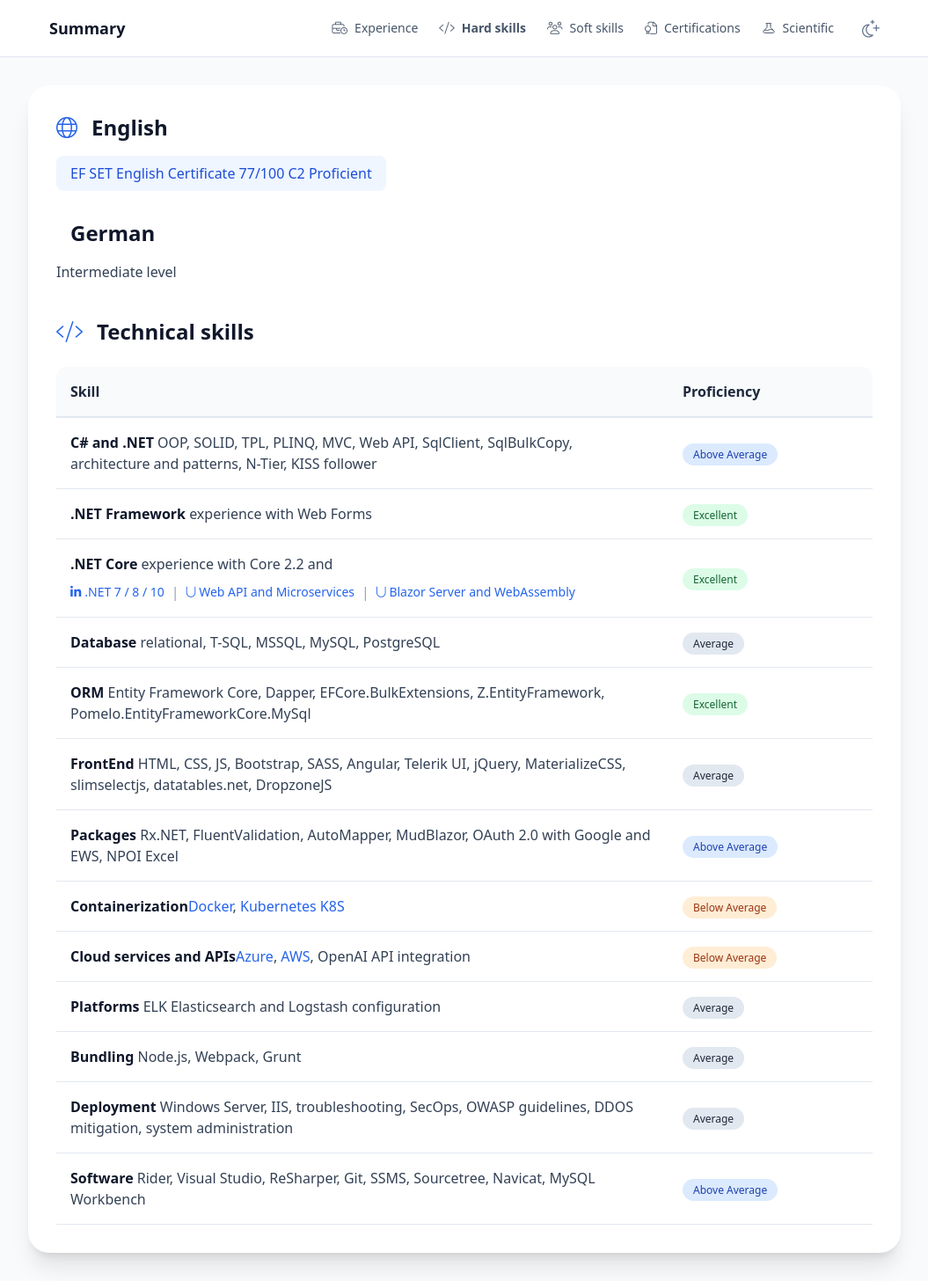
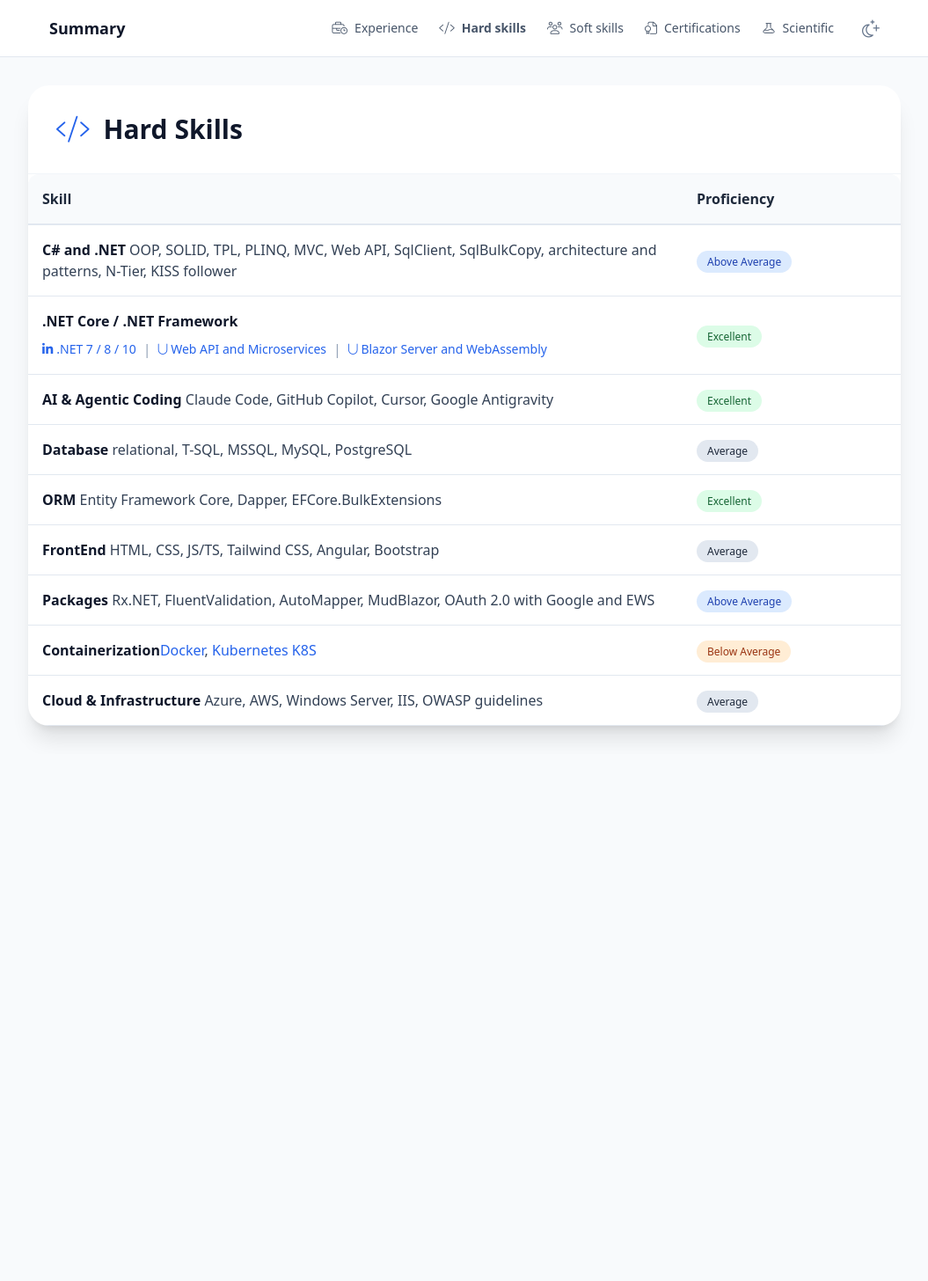
Before and after one commit to sytnik/sytnik.github.io, an Angular app in the folder SytnikGithub/: page /technical in a window 1280 px wide. Shown: the whole page at 88% size, without its empty margins (112-1167 px from the left). After the commit the page ends 857 px from the top, so only its background shows below. Built offline with nearby package versions, Linux system fonts and the light colour scheme.

Commit message:
feat: update hard and soft skills based on assessment presentation and modern practices

```diff
--- a/SytnikGithub/src/app/soft/soft.component.html
+++ b/SytnikGithub/src/app/soft/soft.component.html
@@ -5,27 +5,32 @@
   <ul class="space-y-6">
     <li class="relative pl-6 before:content-[''] before:absolute before:left-0 before:top-2.5 before:w-2 before:h-2 before:bg-blue-500 before:rounded-full">
       <div class="text-lg text-slate-600 dark:text-slate-300 leading-relaxed">
-        <strong class="text-slate-900 dark:text-white font-bold">Teamwork and effective communication.</strong> I have experience working in a large international team with coworkers in Denmark and India on production projects. Concurrently, I collaborated with a Ukrainian educational institution on a side project.
+        <strong class="text-slate-900 dark:text-white font-bold">Teamwork and Scrum participation.</strong> I collaborate effectively across distributed international teams, ensuring technical delivery aligns with business objectives. I play an influential role in Scrum ceremonies by providing technical insights to mitigate blockers early.
       </div>
     </li>
     <li class="relative pl-6 before:content-[''] before:absolute before:left-0 before:top-2.5 before:w-2 before:h-2 before:bg-blue-500 before:rounded-full">
       <div class="text-lg text-slate-600 dark:text-slate-300 leading-relaxed">
-        <strong class="text-slate-900 dark:text-white font-bold">Mentorship.</strong> I participated twice in the Top Gun Lab .NET Course as a mentor. I also conducted the Beetroot Academy .NET IT course twice. I recently started streaming advanced .NET and C# content on YouTube.
+        <strong class="text-slate-900 dark:text-white font-bold">Mentorship and education.</strong> I have led .NET educational courses for 5 student groups at TEAM International and Beetroot Academy. I guided students from programming basics to building full-stack applications, with over 50 percent successfully securing developer roles.
       </div>
     </li>
     <li class="relative pl-6 before:content-[''] before:absolute before:left-0 before:top-2.5 before:w-2 before:h-2 before:bg-blue-500 before:rounded-full">
       <div class="text-lg text-slate-600 dark:text-slate-300 leading-relaxed">
-        <strong class="text-slate-900 dark:text-white font-bold">Dependability and ambition.</strong> I have built a consistent career path. I advanced from a Trainee to a Middle .NET Developer at EPAM Systems. Concurrently, I progressed from a part-time Assistant to a Lead Engineer at KHAI.
+        <strong class="text-slate-900 dark:text-white font-bold">Leadership and conflict resolution.</strong> I completed the Soft Skills Plus course to refine my negotiation and conflict-resolution abilities. I maintain strong team engagement across diverse backgrounds while balancing peer code reviews with constructive and practical feedback.
       </div>
     </li>
     <li class="relative pl-6 before:content-[''] before:absolute before:left-0 before:top-2.5 before:w-2 before:h-2 before:bg-blue-500 before:rounded-full">
       <div class="text-lg text-slate-600 dark:text-slate-300 leading-relaxed">
-        <strong class="text-slate-900 dark:text-white font-bold">Time management.</strong> I efficiently prioritize and resolve tasks. This skill helps me balance professional responsibilities with educational activities, mentoring tasks, and an active lifestyle.
+        <strong class="text-slate-900 dark:text-white font-bold">Sustainable productivity.</strong> I advocate for a healthy work-life balance within the team to prevent burnout and ensure long-term performance. I efficiently prioritize tasks to balance professional responsibilities with PhD research and mentoring activities.
       </div>
     </li>
     <li class="relative pl-6 before:content-[''] before:absolute before:left-0 before:top-2.5 before:w-2 before:h-2 before:bg-blue-500 before:rounded-full">
       <div class="text-lg text-slate-600 dark:text-slate-300 leading-relaxed">
-        <strong class="text-slate-900 dark:text-white font-bold">Willingness to learn.</strong> I started my career with basic .NET application development and system administration. Over the last 8 years, I have gained extensive experience in enterprise application development. I mastered technologies like Web Forms and MVC, while adopting modern frameworks like .NET Core and Blazor.
+        <strong class="text-slate-900 dark:text-white font-bold">Predictability and resilience.</strong> To guarantee uninterrupted delivery regardless of external conditions, I maintain a Business Continuity Plan with resilient power and internet infrastructure. This ensures total predictability for the team.
+      </div>
+    </li>
+    <li class="relative pl-6 before:content-[''] before:absolute before:left-0 before:top-2.5 before:w-2 before:h-2 before:bg-blue-500 before:rounded-full">
+      <div class="text-lg text-slate-600 dark:text-slate-300 leading-relaxed">
+        <strong class="text-slate-900 dark:text-white font-bold">Proactive learning and responsible AI use.</strong> Over the last 8 years, I have continuously expanded my enterprise development expertise. I apply a structured framework to integrate AI tools responsibly into daily engineering workflows.
       </div>
     </li>
   </ul>
--- a/SytnikGithub/src/app/technical/technical.component.html
+++ b/SytnikGithub/src/app/technical/technical.component.html
@@ -1,21 +1,6 @@
-<div class="bg-white dark:bg-slate-800 rounded-3xl shadow-xl p-6 md:p-8 transition-colors duration-300">
-
-  <div class="mb-10">
-    <h2 class="text-2xl font-extrabold text-slate-900 dark:text-white mb-4 flex items-center">
-      <i class="fal fa-globe text-blue-600 dark:text-blue-400 mr-4"></i>English
-    </h2>
-    <a href="http://www.efset.org/cert/g5h4uK" class="inline-flex items-center px-4 py-2 bg-blue-50 dark:bg-slate-700 text-blue-700 dark:text-blue-300 rounded-lg hover:bg-blue-100 dark:hover:bg-slate-600 transition-colors">
-      EF SET English Certificate 77/100 C2 Proficient
-    </a>
-
-    <h2 class="text-2xl font-extrabold text-slate-900 dark:text-white mt-8 mb-4 flex items-center">
-      <i class="fal fa-language text-blue-600 dark:text-blue-400 mr-4"></i>German
-    </h2>
-    <p class="text-slate-700 dark:text-slate-300">Intermediate level</p>
-  </div>
-
-  <h2 class="text-2xl font-extrabold text-slate-900 dark:text-white mb-6 flex items-center">
-    <i class="fal fa-code text-blue-600 dark:text-blue-400 mr-4"></i>Technical skills
+<div class="bg-white dark:bg-slate-800 rounded-3xl shadow-xl overflow-hidden transition-colors duration-300">
+  <h2 class="text-3xl font-extrabold p-6 md:p-8 text-slate-900 dark:text-white flex items-center border-b border-slate-100 dark:border-slate-700">
+    <i class="fal fa-code text-blue-600 dark:text-blue-400 mr-4"></i> Hard Skills
   </h2>
 
   <div class="overflow-x-auto">
@@ -35,13 +20,7 @@
         </tr>
         <tr class="hover:bg-slate-50 dark:hover:bg-slate-700/50 transition-colors">
           <td class="p-4">
-            <strong class="text-slate-900 dark:text-white">.NET Framework</strong> experience with Web Forms
-          </td>
-          <td class="p-4"><span class="px-3 py-1 bg-green-100 text-green-800 dark:bg-green-900/30 dark:text-green-300 rounded-full text-xs font-medium">Excellent</span></td>
-        </tr>
-        <tr class="hover:bg-slate-50 dark:hover:bg-slate-700/50 transition-colors">
-          <td class="p-4">
-            <strong class="text-slate-900 dark:text-white">.NET Core</strong> experience with Core 2.2 and
+            <strong class="text-slate-900 dark:text-white">.NET Core / .NET Framework</strong>
             <div class="mt-2 flex flex-wrap gap-2">
               <a href="https://www.linkedin.com/learning/certificates/f453666c9369501b8ec8531fd1493a72be0eeb619167995643e936c4eb8f521d?lipi=urn%3Ali%3Apage%3Ad_flagship3_profile_view_base_certifications_details%3BWhJOafnCT46N2n0r6bbuug%3D%3D" class="inline-flex items-center text-blue-600 dark:text-blue-400 hover:underline text-sm"><i class="fab fa-linkedin-in mr-1"></i> .NET 7 / 8 / 10</a>
               <span class="text-slate-400">|</span>
@@ -54,25 +33,31 @@
         </tr>
         <tr class="hover:bg-slate-50 dark:hover:bg-slate-700/50 transition-colors">
           <td class="p-4">
+            <strong class="text-slate-900 dark:text-white">AI &amp; Agentic Coding</strong> Claude Code, GitHub Copilot, Cursor, Google Antigravity
+          </td>
+          <td class="p-4"><span class="px-3 py-1 bg-green-100 text-green-800 dark:bg-green-900/30 dark:text-green-300 rounded-full text-xs font-medium">Excellent</span></td>
+        </tr>
+        <tr class="hover:bg-slate-50 dark:hover:bg-slate-700/50 transition-colors">
+          <td class="p-4">
             <strong class="text-slate-900 dark:text-white">Database</strong> relational, T-SQL, MSSQL, MySQL, PostgreSQL
           </td>
           <td class="p-4"><span class="px-3 py-1 bg-slate-200 text-slate-800 dark:bg-slate-700 dark:text-slate-300 rounded-full text-xs font-medium">Average</span></td>
         </tr>
         <tr class="hover:bg-slate-50 dark:hover:bg-slate-700/50 transition-colors">
           <td class="p-4">
-            <strong class="text-slate-900 dark:text-white">ORM</strong> Entity Framework Core, Dapper, EFCore.BulkExtensions, Z.EntityFramework, Pomelo.EntityFrameworkCore.MySql
+            <strong class="text-slate-900 dark:text-white">ORM</strong> Entity Framework Core, Dapper, EFCore.BulkExtensions
           </td>
           <td class="p-4"><span class="px-3 py-1 bg-green-100 text-green-800 dark:bg-green-900/30 dark:text-green-300 rounded-full text-xs font-medium">Excellent</span></td>
         </tr>
         <tr class="hover:bg-slate-50 dark:hover:bg-slate-700/50 transition-colors">
           <td class="p-4">
-            <strong class="text-slate-900 dark:text-white">FrontEnd</strong> HTML, CSS, JS, Bootstrap, SASS, Angular, Telerik UI, jQuery, MaterializeCSS, slimselectjs, datatables.net, DropzoneJS
+            <strong class="text-slate-900 dark:text-white">FrontEnd</strong> HTML, CSS, JS/TS, Tailwind CSS, Angular, Bootstrap
           </td>
           <td class="p-4"><span class="px-3 py-1 bg-slate-200 text-slate-800 dark:bg-slate-700 dark:text-slate-300 rounded-full text-xs font-medium">Average</span></td>
         </tr>
         <tr class="hover:bg-slate-50 dark:hover:bg-slate-700/50 transition-colors">
           <td class="p-4">
-            <strong class="text-slate-900 dark:text-white">Packages</strong> Rx.NET, FluentValidation, AutoMapper, MudBlazor, OAuth 2.0 with Google and EWS, NPOI Excel
+            <strong class="text-slate-900 dark:text-white">Packages</strong> Rx.NET, FluentValidation, AutoMapper, MudBlazor, OAuth 2.0 with Google and EWS
           </td>
           <td class="p-4"><span class="px-3 py-1 bg-blue-100 text-blue-800 dark:bg-blue-900/30 dark:text-blue-300 rounded-full text-xs font-medium">Above Average</span></td>
         </tr>
@@ -83,34 +68,10 @@
           <td class="p-4"><span class="px-3 py-1 bg-orange-100 text-orange-800 dark:bg-orange-900/30 dark:text-orange-300 rounded-full text-xs font-medium">Below Average</span></td>
         </tr>
         <tr class="hover:bg-slate-50 dark:hover:bg-slate-700/50 transition-colors">
-          <td class="p-4">
-            <strong class="text-slate-900 dark:text-white">Cloud services and APIs</strong> <a href="#" class="text-blue-600 dark:text-blue-400 hover:underline">Azure</a>, <a href="#" class="text-blue-600 dark:text-blue-400 hover:underline">AWS</a>, OpenAI API integration
+          <td class="p-4 border-b border-slate-200 dark:border-slate-700">
+            <strong class="text-slate-900 dark:text-white">Cloud &amp; Infrastructure</strong> Azure, AWS, Windows Server, IIS, OWASP guidelines
           </td>
-          <td class="p-4"><span class="px-3 py-1 bg-orange-100 text-orange-800 dark:bg-orange-900/30 dark:text-orange-300 rounded-full text-xs font-medium">Below Average</span></td>
-        </tr>
-        <tr class="hover:bg-slate-50 dark:hover:bg-slate-700/50 transition-colors">
-          <td class="p-4">
-            <strong class="text-slate-900 dark:text-white">Platforms</strong> ELK Elasticsearch and Logstash configuration
-          </td>
-          <td class="p-4"><span class="px-3 py-1 bg-slate-200 text-slate-800 dark:bg-slate-700 dark:text-slate-300 rounded-full text-xs font-medium">Average</span></td>
-        </tr>
-        <tr class="hover:bg-slate-50 dark:hover:bg-slate-700/50 transition-colors">
-          <td class="p-4">
-            <strong class="text-slate-900 dark:text-white">Bundling</strong> Node.js, Webpack, Grunt
-          </td>
-          <td class="p-4"><span class="px-3 py-1 bg-slate-200 text-slate-800 dark:bg-slate-700 dark:text-slate-300 rounded-full text-xs font-medium">Average</span></td>
-        </tr>
-        <tr class="hover:bg-slate-50 dark:hover:bg-slate-700/50 transition-colors">
-          <td class="p-4">
-            <strong class="text-slate-900 dark:text-white">Deployment</strong> Windows Server, IIS, troubleshooting, SecOps, OWASP guidelines, DDOS mitigation, system administration
-          </td>
-          <td class="p-4"><span class="px-3 py-1 bg-slate-200 text-slate-800 dark:bg-slate-700 dark:text-slate-300 rounded-full text-xs font-medium">Average</span></td>
-        </tr>
-        <tr class="hover:bg-slate-50 dark:hover:bg-slate-700/50 transition-colors">
-          <td class="p-4 border-b border-slate-200 dark:border-slate-700">
-            <strong class="text-slate-900 dark:text-white">Software</strong> Rider, Visual Studio, ReSharper, Git, SSMS, Sourcetree, Navicat, MySQL Workbench
-          </td>
-          <td class="p-4 border-b border-slate-200 dark:border-slate-700"><span class="px-3 py-1 bg-blue-100 text-blue-800 dark:bg-blue-900/30 dark:text-blue-300 rounded-full text-xs font-medium">Above Average</span></td>
+          <td class="p-4 border-b border-slate-200 dark:border-slate-700"><span class="px-3 py-1 bg-slate-200 text-slate-800 dark:bg-slate-700 dark:text-slate-300 rounded-full text-xs font-medium">Average</span></td>
         </tr>
       </tbody>
     </table>
```
